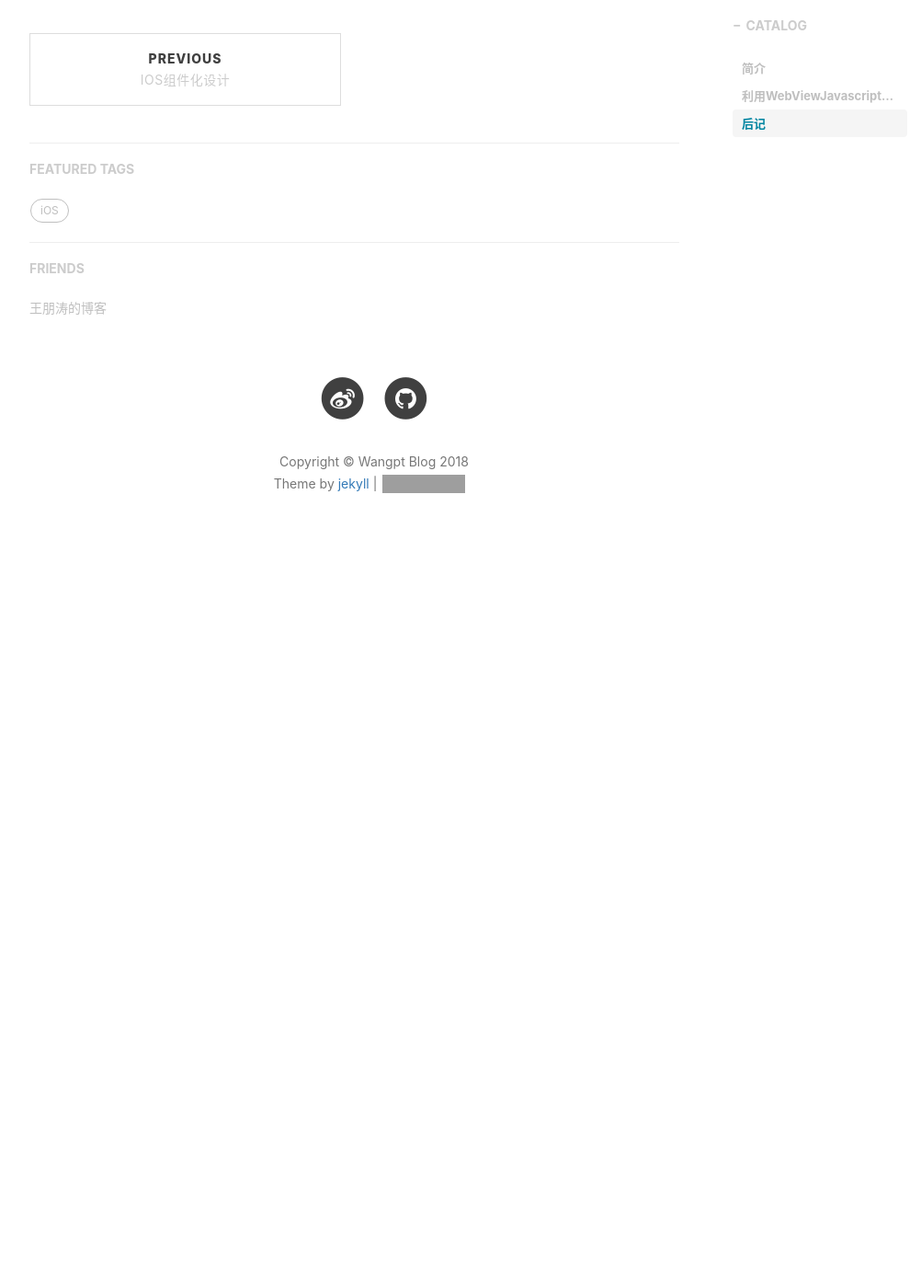
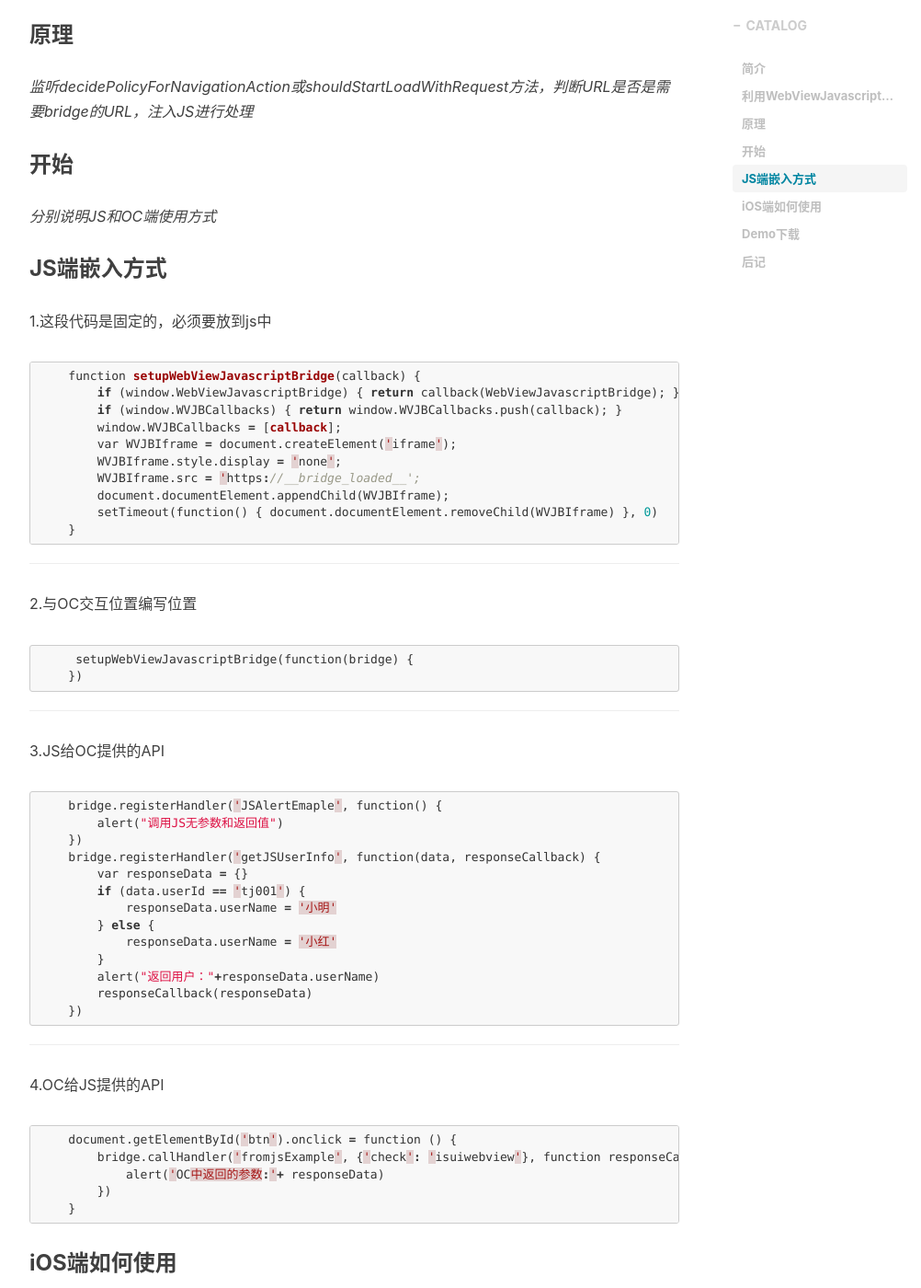
Before and after one commit to wangpt/wangpt.github.io, a Jekyll site: the page built from _posts/2018-09-03-hybrid-app.markdown, in a window 1280 px wide and 1400 px high, scrolled down 912 px. Shown: the whole window at 92% size, without its empty margins (233-1235 px from the left). Built offline with Jekyll 4.4.1, drawn with Linux system fonts in a browser that asks for light colours; nearby versions of some CDN libraries; comment, search, counter and statistics services are not loaded; before the commit the page ends 1542 px from its top, so only the background shows below that; some of the changed text lies outside the part shown; grey boxes are pictures that could not be loaded.

Commit message:
change hybrid

````diff
--- a/_posts/2018-08-30-routes-mark.markdown
+++ b/_posts/2018-08-30-routes-mark.markdown
@@ -11,7 +11,7 @@ tags:
     - Route
 ---
 
-> “欢迎关注和收藏 ”
+> “欢迎关注和分享”
 
 
 ## 简介
--- a/_posts/2018-09-03-hybrid-app.markdown
+++ b/_posts/2018-09-03-hybrid-app.markdown
@@ -1,28 +1,112 @@
 ---
 layout:     post
-title:      "iOS混合开发模式"
+title:      "iOS混合开发"
 subtitle:   " \"Exmple for WebViewJavascriptBridge\""
 date:       2018-09-03 12:00:00
 author:     "Wangpt"
 header-img: "img/post-bg-2015.jpg"
 catalog: true
 tags:
-    - iOS
     - Hybrid
 ---
 
-> “欢迎关注和收藏 ”
+> “欢迎关注和分享 ”
 
 
 ## 简介
+*Hybrid App是指介于web-app、native-app这两者之间的app，对于iOS涉及的就是JS与OC之间的交互*
 
 ---
 
 ## 利用WebViewJavascriptBridge实现Hybrid
+*在UIWebViews / WebViews中在Obj-C和JavaScript之间发送消息的桥接*
+### 原理
+*监听decidePolicyForNavigationAction或shouldStartLoadWithRequest方法，判断URL是否是需要bridge的URL，注入JS进行处理*
+### 开始
+*分别说明JS和OC端使用方式*
+### JS端嵌入方式
+1.这段代码是固定的，必须要放到js中
 
+``` objc
+    function setupWebViewJavascriptBridge(callback) {
+        if (window.WebViewJavascriptBridge) { return callback(WebViewJavascriptBridge); }
+        if (window.WVJBCallbacks) { return window.WVJBCallbacks.push(callback); }
+        window.WVJBCallbacks = [callback];
+        var WVJBIframe = document.createElement('iframe');
+        WVJBIframe.style.display = 'none';
+        WVJBIframe.src = 'https://__bridge_loaded__';
+        document.documentElement.appendChild(WVJBIframe);
+        setTimeout(function() { document.documentElement.removeChild(WVJBIframe) }, 0)
+    }
+```
+---
+2.与OC交互位置编写位置
 
+``` objc
+     setupWebViewJavascriptBridge(function(bridge) {
+    })
+```
 ---
+3.JS给OC提供的API
 
+``` objc
+    bridge.registerHandler('JSAlertEmaple', function() {
+        alert("调用JS无参数和返回值")
+    })
+    bridge.registerHandler('getJSUserInfo', function(data, responseCallback) {
+        var responseData = {}
+        if (data.userId == 'tj001') {
+            responseData.userName = '小明'
+        } else {
+            responseData.userName = '小红'
+        }
+        alert("返回用户："+responseData.userName)
+        responseCallback(responseData)
+    })
+```
+---
+4.OC给JS提供的API
+
+``` objc
+    document.getElementById('btn').onclick = function () {
+        bridge.callHandler('fromjsExample', {'check': 'isuiwebview'}, function responseCallback(responseData) {
+            alert('OC中返回的参数:'+ responseData)
+        })
+    }
+```
+
+### iOS端如何使用
+
+1.OC注册JS调用
+
+``` objc
+    [_bridge registerHandler:@"fromjsExample" handler:^(id data, WVJBResponseCallback responseCallback) {
+        if ([data[@"check"] isEqualToString:@"isuiwebview"]) {
+            responseCallback(@"success");
+        }else{
+            responseCallback(@"error");
+
+        }
+    }];
+```
+---
+2.JS注册OC调用
+
+``` objc
+- (void)buttonClick:(UIButton *)button{
+    if (button.tag == 100) {
+        [self.bridge callHandler:@"JSAlertEmaple" data:nil];
+    }else{
+        [self.bridge callHandler:@"getJSUserInfo" data:@{@"userId":@"tj001"} responseCallback:^(id responseData) {
+            NSLog(@"from js: %@", responseData[@"userName"]);
+        }];
+    }
+
+}
+```
+---
+### Demo下载
+[TJBridge](https://github.com/wangpt/TJBridge)
 
 ## 后记
 
````
